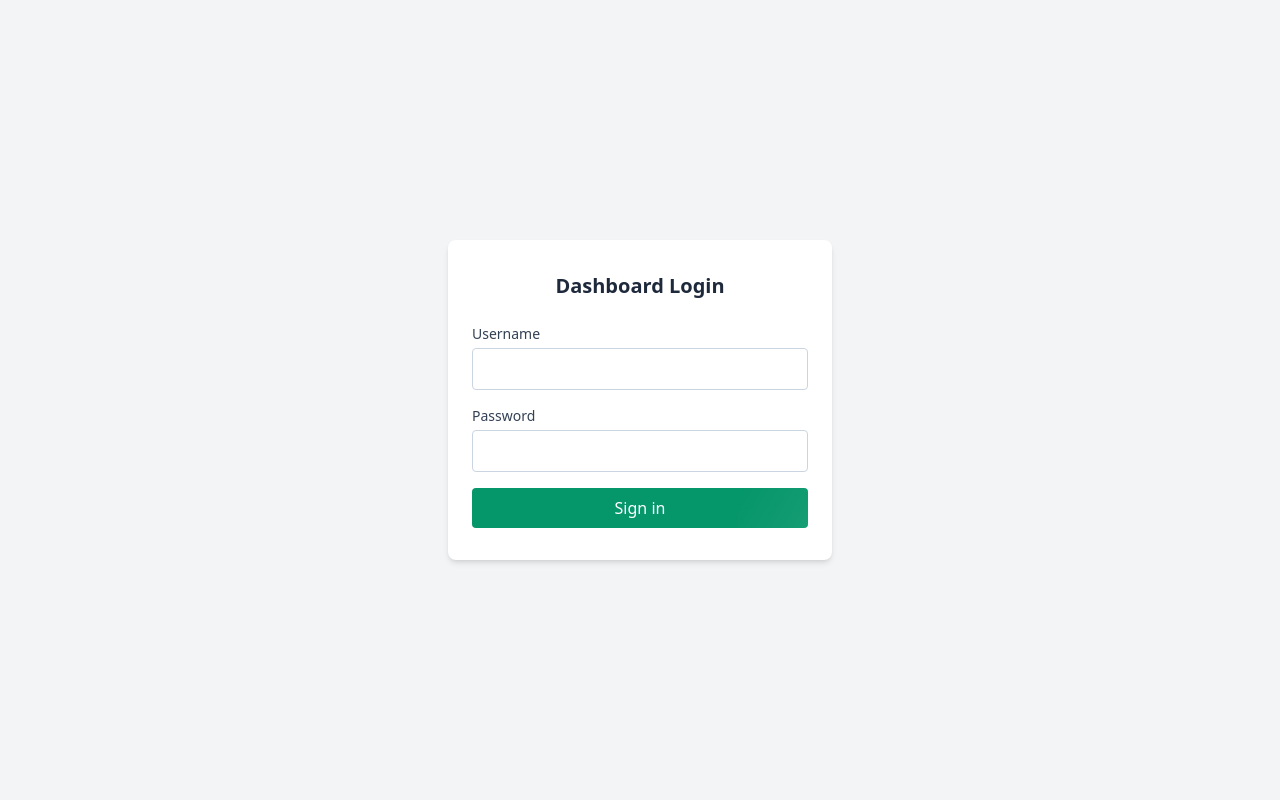
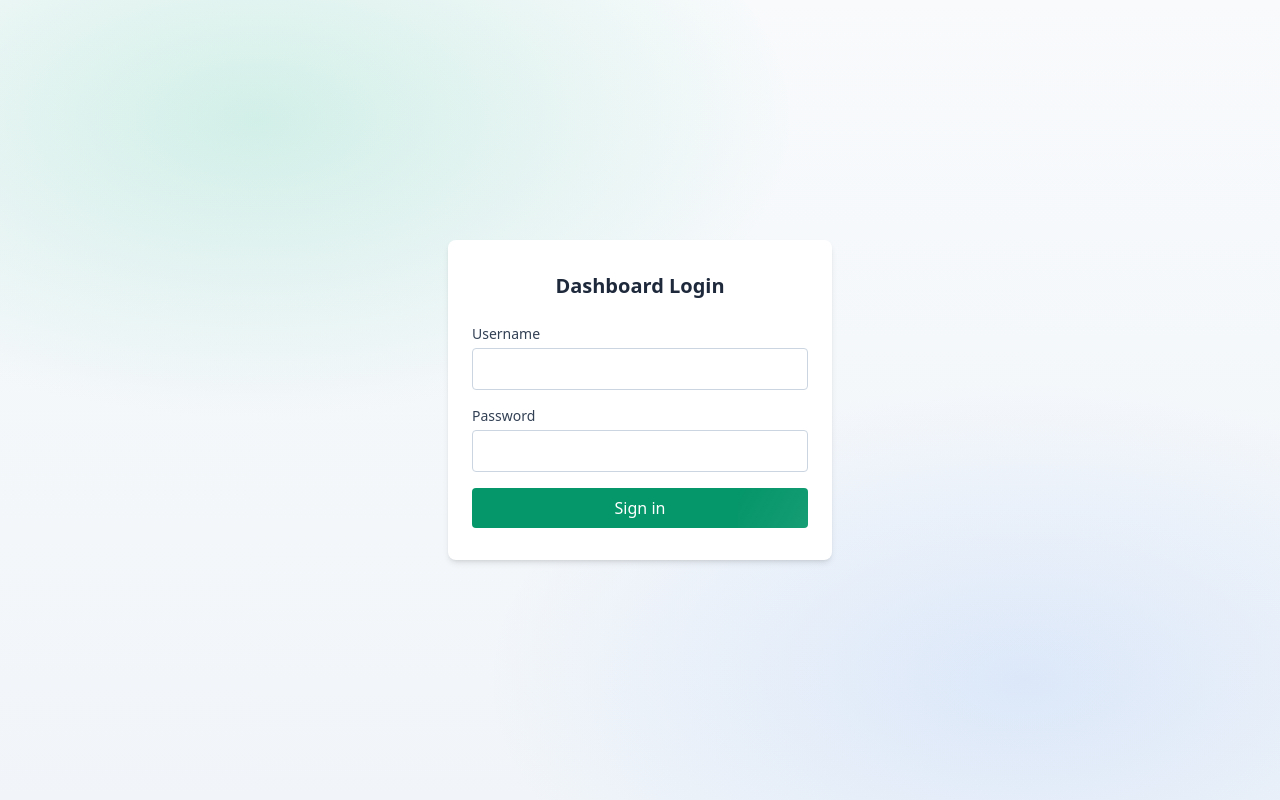
Before and after one commit to djordje3d/APIPostgreSql, a Vue app in the folder dashboard/: page /login in a window 1280 px wide. Built offline with nearby package versions, Linux system fonts and the light colour scheme; no server answers.

Commit message:
Change Login form design 3 - with animate Background

```diff
--- a/dashboard/src/views/LoginView.vue
+++ b/dashboard/src/views/LoginView.vue
@@ -1,19 +1,18 @@
 <template>
   <div class="login-screen">
-    <div
-      class="login-content flex min-h-screen items-center justify-center bg-gray-100"
-    >
-      <div class="w-full max-w-sm rounded-lg bg-white px-6 py-8 shadow-md">
+    <!-- Background layer (animated) -->
+    <div class="bg-layer" aria-hidden="true"></div>
+
+    <!-- Content -->
+    <div class="login-content flex min-h-screen items-center justify-center px-4">
+      <div class="card w-full max-w-sm rounded-lg bg-white px-6 py-8 shadow-md">
         <h1 class="mb-6 text-center text-xl font-semibold text-slate-800">
           Dashboard Login
         </h1>
 
         <form @submit.prevent="onSubmit" class="space-y-4">
           <div>
-            <label
-              for="username"
-              class="mb-1 block text-sm font-medium text-slate-700"
-            >
+            <label for="username" class="mb-1 block text-sm font-medium text-slate-700">
               Username
             </label>
             <input
@@ -22,15 +21,14 @@
               type="text"
               required
               autocomplete="username"
-              class="w-full rounded border border-slate-300 px-3 py-2 focus:border-emerald-500 focus:outline-none focus:ring-1 focus:ring-emerald-500"
+              class="w-full rounded border border-slate-300 px-3 py-2
+                     focus:border-emerald-500 focus:outline-none focus:ring-1
+                     focus:ring-emerald-500"
             />
           </div>
 
           <div>
-            <label
-              for="password"
-              class="mb-1 block text-sm font-medium text-slate-700"
-            >
+            <label for="password" class="mb-1 block text-sm font-medium text-slate-700">
               Password
             </label>
             <input
@@ -39,13 +37,14 @@
               type="password"
               required
               autocomplete="current-password"
-              class="w-full rounded border border-slate-300 px-3 py-2 focus:border-emerald-500 focus:outline-none focus:ring-1 focus:ring-emerald-500"
+              class="w-full rounded border border-slate-300 px-3 py-2
+                     focus:border-emerald-500 focus:outline-none focus:ring-1
+                     focus:ring-emerald-500"
             />
           </div>
 
           <p v-if="error" class="text-sm text-red-600">{{ error }}</p>
 
-          <!-- ✅ Shimmer (idle) + Directional glow (hover) -->
           <GlowButton type="submit" :loading="loading" className="w-full">
             {{ loading ? "Signing in…" : "Sign in" }}
           </GlowButton>
@@ -56,95 +55,116 @@
 </template>
 
 <script setup lang="ts">
-import { ref } from "vue";
-import { useRouter, useRoute } from "vue-router";
-import { login } from "../api/auth";
-import GlowButton from "../components/GlowButton.vue";
+import { ref } from "vue"
+import { useRouter, useRoute } from "vue-router"
+import { login } from "../api/auth"
+import GlowButton from "../components/GlowButton.vue"
 
-const router = useRouter();
-const route = useRoute();
+const router = useRouter()
+const route = useRoute()
 
-const username = ref("");
-const password = ref("");
-const error = ref("");
-const loading = ref(false);
+const username = ref("")
+const password = ref("")
+const error = ref("")
+const loading = ref(false)
 
 async function onSubmit() {
-  error.value = "";
-  loading.value = true;
+  error.value = ""
+  loading.value = true
 
   try {
-    await login(username.value, password.value);
-    const redirect = (route.query.redirect as string) || "/";
-    await router.push(redirect);
+    await login(username.value, password.value)
+    const redirect = (route.query.redirect as string) || "/"
+    await router.push(redirect)
   } catch (e: unknown) {
     const msg =
       e && typeof e === "object" && "response" in e
-        ? (e as { response?: { data?: { detail?: string } } }).response?.data
-            ?.detail
-        : null;
+        ? (e as { response?: { data?: { detail?: string } } }).response?.data?.detail
+        : null
 
-    error.value = msg || "Login failed. Check username and password.";
+    error.value = msg || "Login failed. Check username and password."
   } finally {
-    loading.value = false;
+    loading.value = false
   }
 }
 </script>
 
 <style scoped>
-/* Full-screen: whole background + login form zoom+fade as one */
+/* Whole page container */
 .login-screen {
+  position: relative;
   min-height: 100vh;
-  width: 100%;
-  background: white;
-  transform: scale(0.94);
-  animation: loginFadeIn 2.3s ease-out forwards;
+  overflow: hidden;
 }
 
-.login-content {
-  min-height: 100vh;
+/* Animated background (this is what makes it feel "intro") */
+.bg-layer {
+  position: absolute;
+  inset: 0;
+
+  /* final look */
+  background:
+    radial-gradient(900px 500px at 20% 15%, rgba(16, 185, 129, 0.16), transparent 60%),
+    radial-gradient(900px 500px at 80% 85%, rgba(59, 130, 246, 0.12), transparent 60%),
+    linear-gradient(to bottom, #f8fafc, #f1f5f9);
+
+  opacity: 0;
+  transform: scale(1.03);
+  filter: blur(6px);
+  animation: bgIn 650ms ease-out forwards;
 }
 
-@keyframes loginFadeIn {
+/* Content appears above background */
+.login-content {
+  position: relative;
+  z-index: 1;
+}
+
+/* Card intro (separate animation: pop in) */
+.card {
+  opacity: 0;
+  transform: translateY(10px) scale(0.985);
+  filter: blur(4px);
+  animation: cardIn 620ms ease-out forwards;
+  animation-delay: 120ms;
+}
+
+/* Background intro */
+@keyframes bgIn {
   from {
     opacity: 0;
-    transform: scale(0.94);
+    transform: scale(1.03);
+    filter: blur(10px);
   }
   to {
     opacity: 1;
     transform: scale(1);
+    filter: blur(0px);
   }
 }
 
-/* Button container */
-.shimmer-btn {
-  position: relative;
+/* Card intro */
+@keyframes cardIn {
+  from {
+    opacity: 0;
+    transform: translateY(12px) scale(0.985);
+    filter: blur(6px);
+  }
+  to {
+    opacity: 1;
+    transform: translateY(0) scale(1);
+    filter: blur(0px);
+  }
 }
 
-/* Slow, subtle shimmer that runs while idle */
-.shimmer-layer {
-  background: linear-gradient(
-    120deg,
-    transparent 0%,
-    rgba(255, 255, 255, 0.35) 45%,
-    rgba(255, 255, 255, 0.55) 50%,
-    rgba(255, 255, 255, 0.35) 55%,
-    transparent 100%
-  );
-  transform: translateX(-120%);
-  animation: shimmer 3.5s ease-in-out infinite;
-  opacity: 0.35;
-}
-
-@keyframes shimmer {
-  0% {
-    transform: translateX(-120%);
-  }
-  60% {
-    transform: translateX(120%);
-  }
-  100% {
-    transform: translateX(120%);
+/* Accessibility: respect reduced motion */
+@media (prefers-reduced-motion: reduce) {
+  .bg-layer,
+  .card {
+    animation: none;
+    opacity: 1;
+    transform: none;
+    filter: none;
   }
 }
 </style>
```
